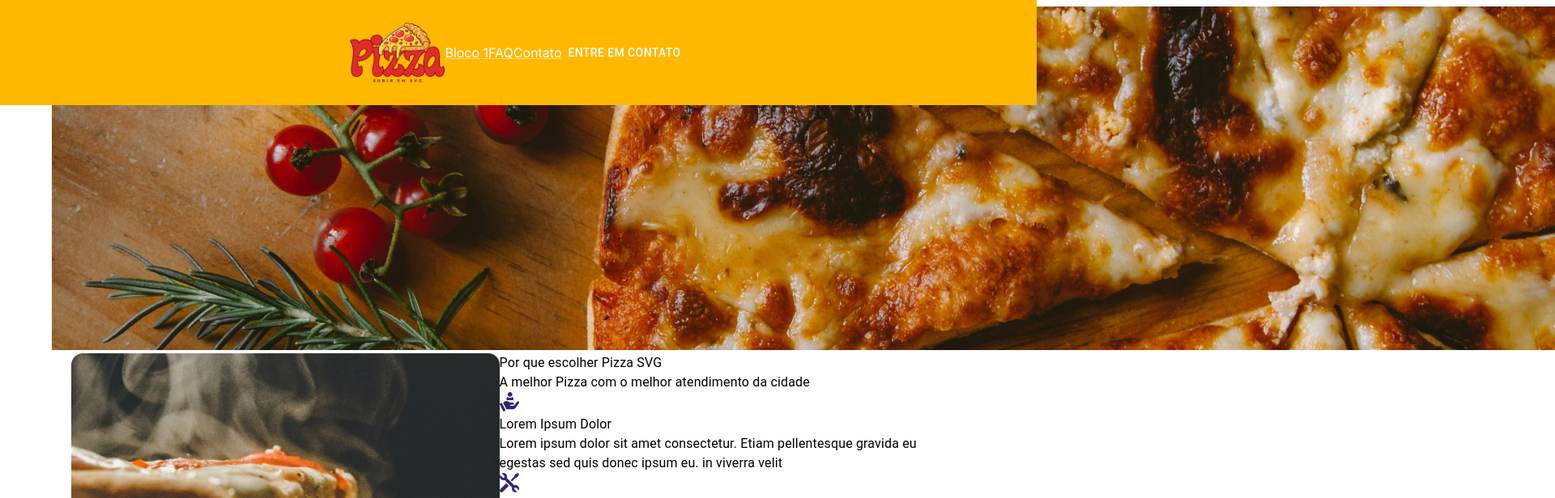
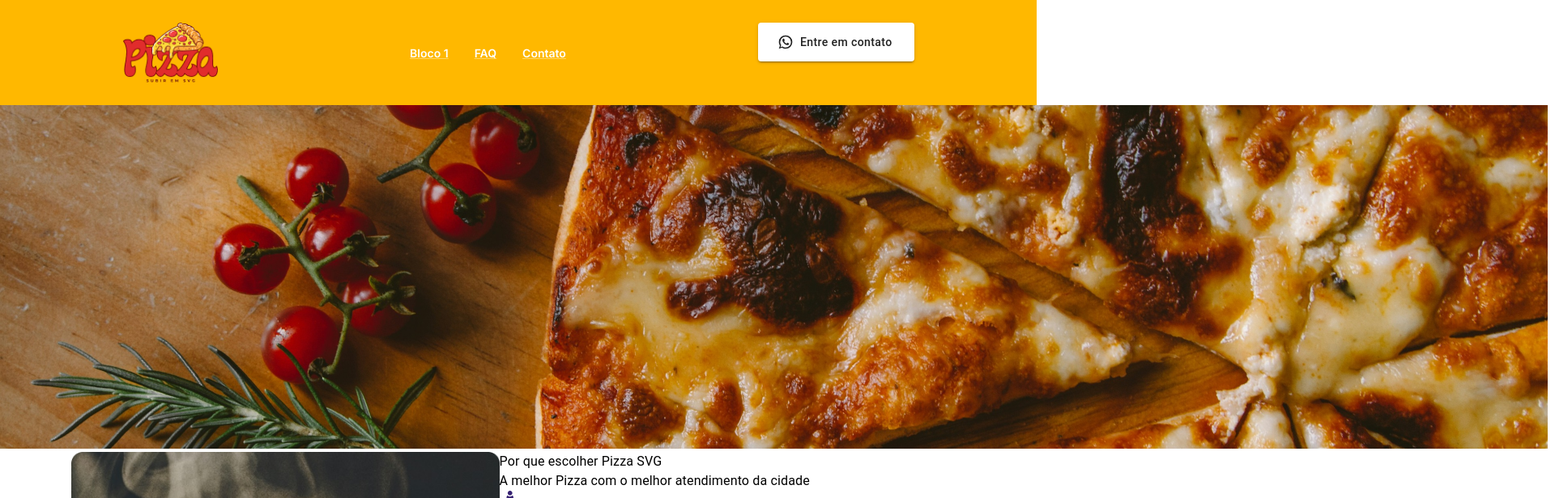
Before and after one commit to rnisiide/pizzaria_loumar, a Next.js app: page / in a window 1280 px wide. Shown: the top 616 px of the page at 81% size, 1920 px wide, since content can reach past the window. Built offline with nearby package versions, Linux system fonts and the light colour scheme.

Commit message:
cleaned up dependencies and file structure. added initial theme file. started working on styles

```diff
--- a/app/components/hero.tsx
+++ b/app/components/hero.tsx
@@ -2,15 +2,25 @@ import { Box } from "@mui/material";
 
 export default function Hero() {
     return (
+        <Box>
+            <Box
+                sx={{
+                    height: 130.47,
+                }}>
+            </Box>
             <Box
                 component="img"
                 sx={{
+                    width: 'auto',
                     height: 425,
                 }}
                 alt="Logo pizzaria"
                 src="./BANNER DESKTOP.png"
             />
 
+        </Box>
+
+
 
 
     );
--- a/app/components/navbar.tsx
+++ /dev/null
@@ -1,73 +0,0 @@
-import { Box, Container, AppBar, Toolbar, Button, Link } from "@mui/material";
-
-export default function NavBar() {
-
-
-  return (
-    <Container>
-      <AppBar
-        position="fixed"
-        sx={{
-          boxShadow: 0,
-          height: 130.47,
-          bgcolor: '#FFB800',
-          display: 'flex',
-          justifyContent: 'space-around',
-          alignItems: 'center'
-        }}
-
-      >
-        <Toolbar>
-          <Box
-            component="img"
-            sx={{
-              height: 74.47,
-              width: 118,
-            }}
-            alt="Logo pizzaria"
-            src="./Logo.png"
-          />
-          <Box>
-            <Link href="#bloco_1">Bloco 1</Link>
-            <Link href="#faq">FAQ</Link>
-            <Link href="#contato">Contato</Link>
-
-
-
-          </Box>
-
-          <Button target="_blank" href="https://wa.me/5545988041417?text=Oi%20mensagem%0A">Entre em contato</Button>
-
-
-
-        </Toolbar>
-      </AppBar>
-
-
-
-
-
-    </Container>
-
-
-  );
-}
-
-
-
-/*
-
-{links.map((link, index) => (
-              <span key={index} className={`px-5 cursor-pointer ${activeSection == link && "text-orange-500"}`}>{link}</span>
-            ))}
-
-
-
-
-                        <ul>
-              <li onClick={() => scrollToSection(bloco_1)}>Bloco 1</li>
-              <li onClick={() => scrollToSection(faq)}>FAQ</li>
-              <li onClick={() => scrollToSection(contact)}>Contato</li>
-            </ul>
-
->*/
--- /dev/null
+++ b/app/components/navbar/navbar.module.css
@@ -0,0 +1,37 @@
+@import url('https://fonts.googleapis.com/css2?family=Inter:wght@100..900&display=swap');
+
+.btn {
+    margin: 0;
+    height: 48px;
+    width: 193px;
+    border-radius: 8px;
+    font-size: 15px;
+    font-family: "Inter";
+    padding: 12px, 16px;
+}
+
+.link {
+    text-decoration: none;
+}
+
+.link:hover {
+    text-decoration: underline;
+}
+
+.header {
+    display: flex;
+    align-items: center;
+    justify-content: center;
+    width: 100%;
+    padding: 24px, 352px, 32px, 352px;
+    height: 130.47px;
+    background-color: #FFB800;
+
+}
+
+.wrapper {
+    width: 1216px;
+    display: flex;
+    justify-content: space-around;
+
+}
--- /dev/null
+++ b/app/components/navbar/navbar.tsx
@@ -0,0 +1,54 @@
+import { Box, Container, AppBar, Toolbar, Button, Link } from "@mui/material";
+import WhatsAppIcon from '@mui/icons-material/WhatsApp';
+import styles from "./navbar.module.css";
+
+export default function NavBar() {
+  return (
+    <Box
+      position="fixed"
+      className={styles.header}
+    >
+
+      <Box
+        className={styles.wrapper}>
+        <Box
+          component="img"
+          sx={{
+            height: 74.47,
+            width: 118,
+          }}
+          alt="Logo pizzaria"
+          src="./Logo.png"
+        />
+
+        <Box
+          className={styles.menu}
+          sx={{
+            display: 'flex',
+            gap: 4,
+            justifyContent: 'space-around',
+            fontSize: 14,
+            fontWeight: 600,
+            alignItems: 'center'
+          }}
+        >
+          <Link className={styles.link} color="secondary" href="#bloco_1">Bloco 1</Link>
+          <Link className={styles.link} color="secondary" href="#faq">FAQ</Link>
+          <Link className={styles.link} color="secondary" href="#contato">Contato</Link>
+        </Box>
+
+        <Button
+          className={styles.btn}
+          startIcon={<WhatsAppIcon />}
+          variant="contained"
+          color="secondary"
+          target="_blank"
+          href="https://wa.me/5545988041417?text=Oi%20mensagem%0A"
+        > Entre em contato
+        </Button>
+
+      </Box>
+
+    </Box>
+  );
+}
--- a/app/globals.css
+++ b/app/globals.css
@@ -1,5 +1,5 @@
-html {
+* {
     margin: 0;
     padding: 0;
-
+    box-sizing: border-box;
 }
--- a/app/layout.tsx
+++ b/app/layout.tsx
@@ -20,7 +20,10 @@ export default function RootLayout({
     <html lang="en">
       <body className={inter.className}>
         {children}
+
+
       </body>
+
     </html>
   );
 }
--- a/app/page.tsx
+++ b/app/page.tsx
@@ -1,7 +1,7 @@
 "use client";
 import { Container, Box, ThemeProvider, createTheme } from "@mui/material";
 import theme from "../theme";
-import NavBar from "./components/navbar";
+import NavBar from "./components/navbar/navbar";
 import Footer from "./components/footer";
 import Hero from "./components/hero";
 import Bloco_1 from "./components/bloco_1";
@@ -13,16 +13,14 @@ export default function Home() {
 
   return (
     <ThemeProvider theme={theme}>
+      <NavBar />
+      <Hero />
       <Container>
-        <NavBar />
-        <Box>
-          <Hero />
-          <Bloco_1 />
-          <Faq />
-          <Contato />
-          <Footer />
-        </Box>
+        <Bloco_1 />
+        <Faq />
+        <Contato />
       </Container>
+      <Footer />
     </ThemeProvider>
   );
 }
--- a/package.json
+++ b/package.json
@@ -13,6 +13,7 @@
     "@emotion/react": "^11.13.0",
     "@emotion/styled": "^11.13.0",
     "@fontsource/roboto": "^5.0.13",
+    "@mui/icons-material": "^5.16.5",
     "@mui/material": "^5.16.5",
     "@mui/material-nextjs": "^5.16.4",
     "next": "14.2.5",
--- a/theme.ts
+++ b/theme.ts
@@ -12,9 +12,17 @@ declare module '@mui/material/styles' {
 const theme = createTheme({
     palette: {
         primary: {
-            main: '#fefefe',
+            main: '#0C111D',
         },
+        secondary: {
+            main: '#FFFFFF'
+        }
     },
+    typography: {
+        button: {
+            textTransform: 'none'
+        }
+    }
 });
 
 export default theme;
--- a/tsconfig.json
+++ b/tsconfig.json
@@ -1,10 +1,14 @@
 {
   "compilerOptions": {
     "lib": [
+      "es6",
       "dom",
       "dom.iterable",
       "esnext"
     ],
+    "noImplicitAny": true,
+    "noImplicitThis": true,
+    "strictNullChecks": true,
     "allowJs": true,
     "skipLibCheck": true,
     "strict": true,
```
Also changed, not shown: public/whatsapp-line.png (added), 1 other file (tests, documents, lock files or other folders). Lines whose indentation alone changed are shown as unchanged.
